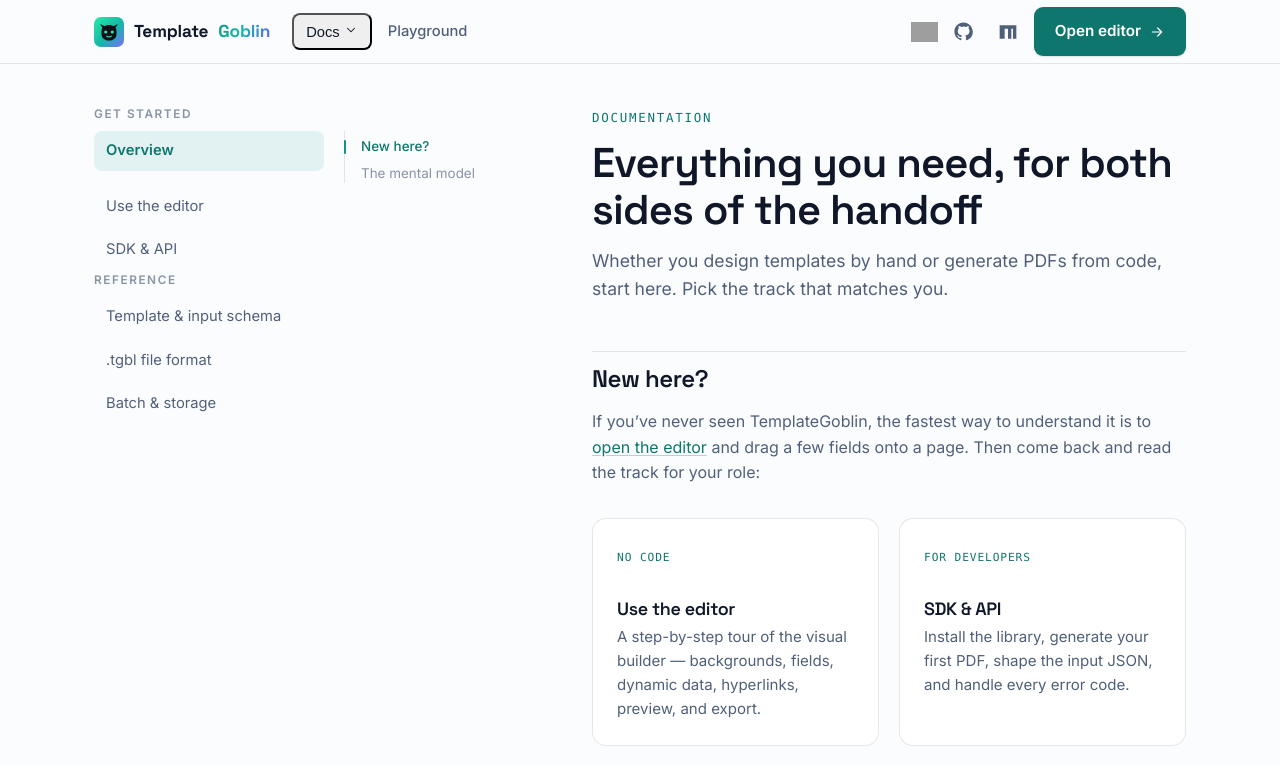
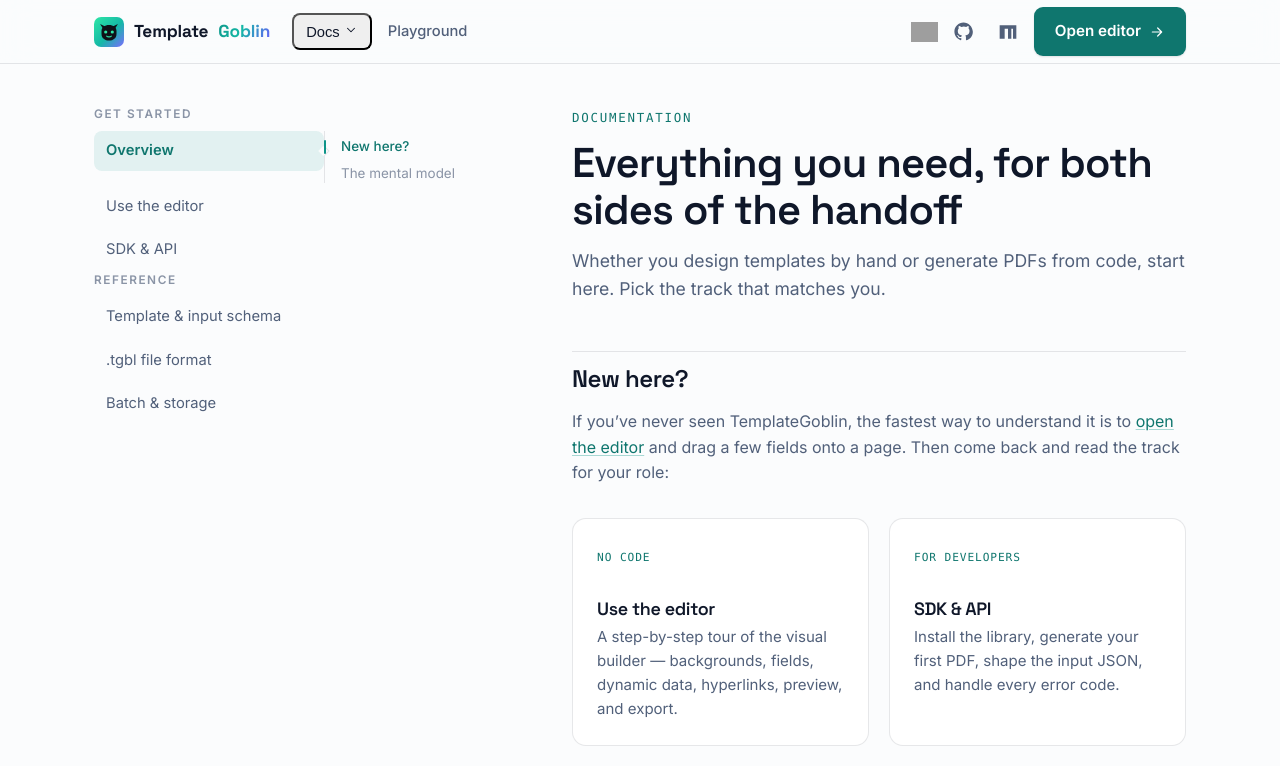
Before and after one commit to JaiminPatel345/template-goblin, a React (Vite) app in the folder packages/site/: page /docs in a window 1280 px wide. Shown: the top 766 px of the page. Built offline with nearby package versions, Linux system fonts and the light colour scheme; grey boxes are pictures that could not be loaded.

Commit message:
docs: remove gap and add pointer caret on TOC border

```diff
--- a/packages/site/src/styles/docs.css
+++ b/packages/site/src/styles/docs.css
@@ -62,7 +62,7 @@
 }
 
 .docs-toc-nested {
-  margin-left: 20px;
+  margin-left: 0;
   padding-left: 16px;
   border-left: 1px solid var(--border);
   display: flex;
@@ -70,6 +70,21 @@
   gap: 8px;
   width: 200px;
   padding-top: 6px; /* align with the top of the nav link */
+  position: relative;
+}
+
+/* Caret pointing right (>) on the border */
+.docs-toc-nested::before {
+  content: '';
+  position: absolute;
+  left: -5px; /* center horizontally on the border */
+  top: 16px; /* align vertically with the pill */
+  width: 8px;
+  height: 8px;
+  border-top: 1px solid var(--border);
+  border-right: 1px solid var(--border);
+  transform: rotate(45deg);
+  background: var(--bg); /* masks the straight border line underneath */
 }
 
 .docs-toc-link {
```
